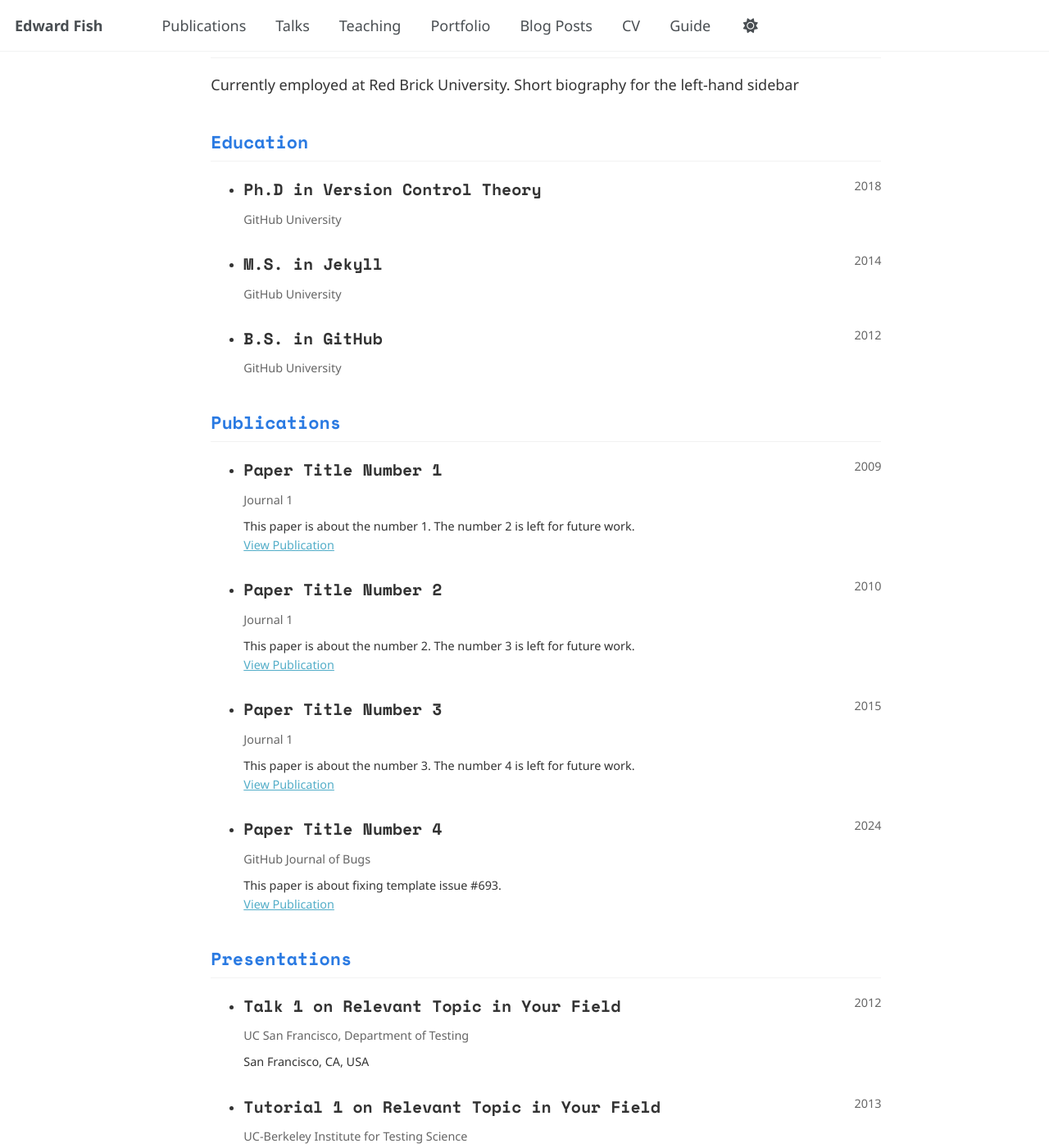
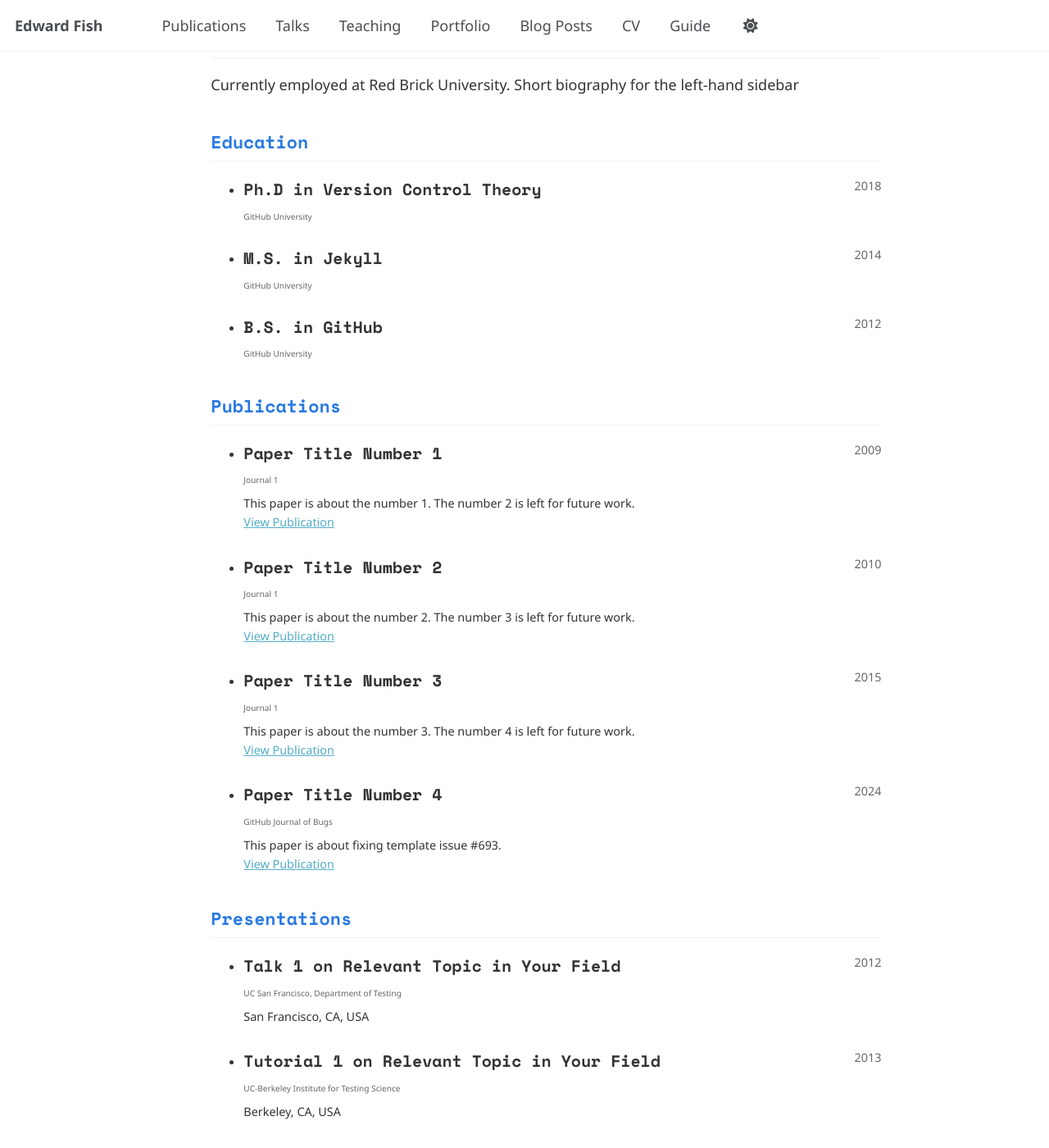
Before and after one commit to ed-fish/ed-fish.github.io, a Jekyll site: the page built from _pages/cv-json.md, in a window 1280 px wide and 1400 px high, scrolled down 348 px. Shown: the whole window at 82% size. Built offline with Jekyll 4.4.1, drawn with Linux system fonts in a browser that asks for light colours.

Commit message:
Update cv-style.css

```diff
--- a/assets/css/cv-style.css
+++ b/assets/css/cv-style.css
@@ -244,7 +244,7 @@
 .cv-item-subtitle,
 .cv-item-summary,
 .cv-item-highlights li {
-  font-size: 1em; /* Resets the font size to match the base body text */
+  font-size: 0.7em; /* Resets the font size to match the base body text */
 }
 
 /* Force all text within a CV item to the correct base size */
```
